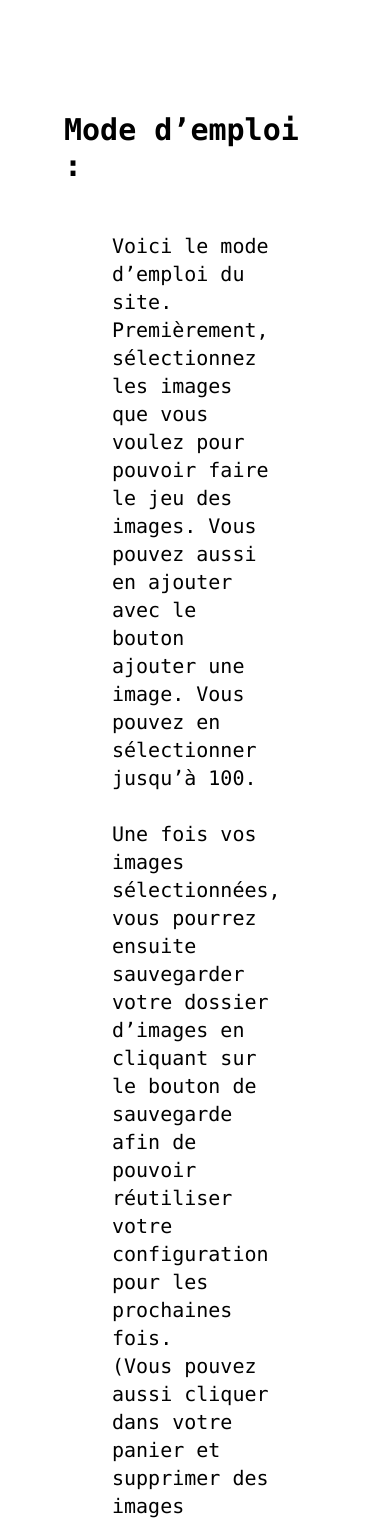
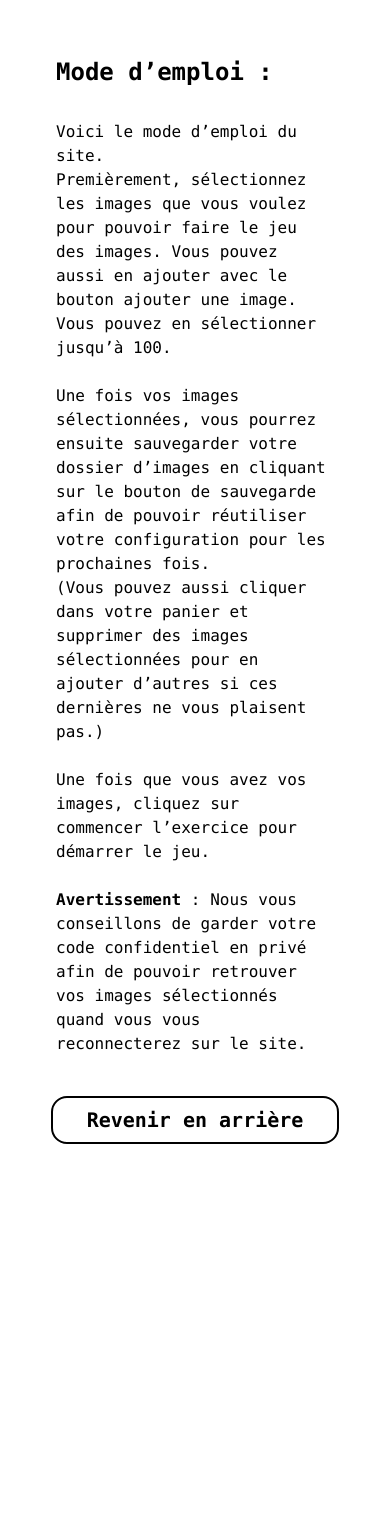
Before and after one commit to EmmaGuillaume/ptitdom, a SvelteKit app: page /modeEmploi in a window 390 px wide. Shown: the top 1521 px of the page. After the commit the page ends 1180 px from the top, so only its background shows below. Built offline with nearby package versions, Linux system fonts and the light colour scheme.

Commit message:
responsive mode d'emploi et mention legal

```diff
--- a/src/routes/legacy/+page.svelte
+++ b/src/routes/legacy/+page.svelte
@@ -4,8 +4,8 @@
 
 </script>
 
-<h1 class="decoration-black text-3xl font-mono font-bold mt-28 mx-16">Mentions légales :</h1>
-<p class="text-xl font-mono mx-28 mt-12 mb-36">
+<h1 class="decoration-black sm:text-3xl text-2xl font-mono font-bold sm:mt-28 mt-14 sm:mx-16 mx-14">Mentions légales :</h1>
+<p class="sm:text-xl text-base font-mono sm:mx-28 mx-14 sm:mt-12 mt-8 sm:mb-36 mb-8">
 	Lorem ipsum dolor sit amet, consectetur adipiscing elit. Donec leo leo, suscipit non dui nec,
 	vehicula ultricies purus. Aliquam eget sapien scelerisque, faucibus lacus in, hendrerit nibh.
 	Aenean ac leo at neque porta venenatis vel eu ipsum. Integer congue tincidunt lorem. In
--- a/src/routes/modeEmploi/+page.svelte
+++ b/src/routes/modeEmploi/+page.svelte
@@ -4,8 +4,8 @@
 
 </script>
 
-<h1 class="decoration-black text-3xl font-mono font-bold mt-28 mx-16">Mode d’emploi :</h1>
-<p class="text-xl font-mono mx-28 mt-12 mb-36">
+<h1 class="decoration-black sm:text-3xl text-2xl font-mono font-bold sm:mt-28 mt-14 sm:mx-16 mx-14">Mode d’emploi :</h1>
+<p class="sm:text-xl text-base font-mono sm:mx-28 mx-14 sm:mt-12 mt-8 sm:mb-36 mb-4">
 	Voici le mode d’emploi du site. <br />
 
 	Premièrement, sélectionnez les images que vous voulez pour pouvoir faire le jeu des images. Vous
@@ -21,7 +21,7 @@
 	Une fois que vous avez vos images, cliquez sur commencer l’exercice pour démarrer le jeu. <br />
 	<br />
 
-	<strong class="font bold">Avertissement</strong> : Nous vous conseillons de garder votre code
+	<strong class="">Avertissement</strong> : Nous vous conseillons de garder votre code
 	confidentiel en privé afin de pouvoir retrouver vos images sélectionnés quand vous vous
 	reconnecterez sur le site. <br /> <br />
 </p>
```
